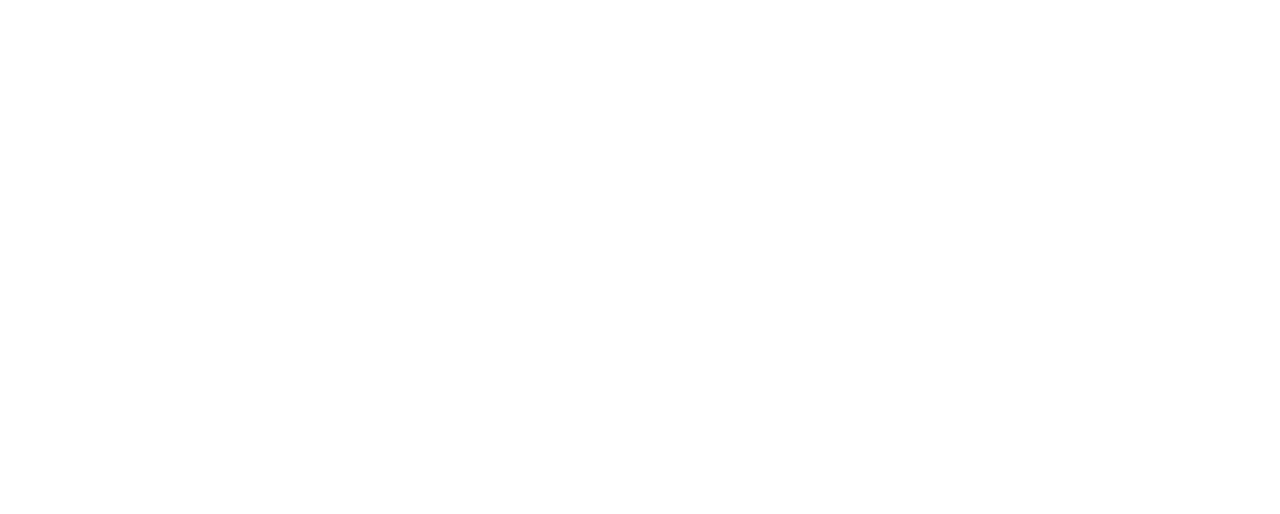
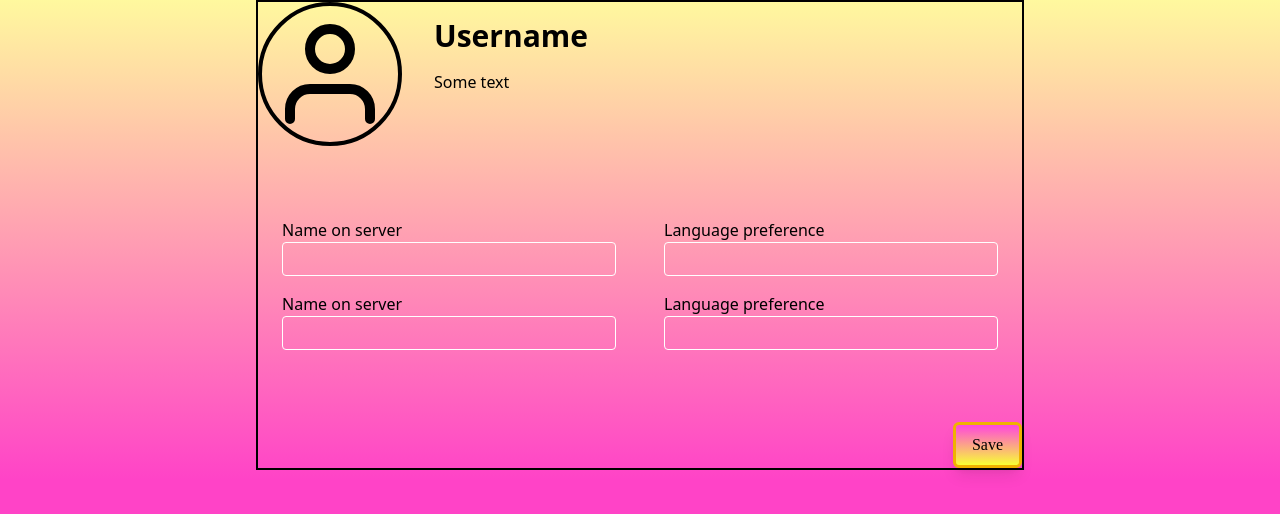
Before and after one commit to JiggyStardust/transcendence, a React (Vite) app in the folder frontend/: page /profile_settings in a window 1280 px wide. Before the commit this address had no page. Shown: the top 514 px of the page. Built offline with nearby package versions, Linux system fonts and the light colour scheme; a web font is replaced by a local one.

Commit message:
Basic layout for profile settings page

```diff
--- a/frontend/src/App.tsx
+++ b/frontend/src/App.tsx
@@ -3,6 +3,7 @@
 import SignIn from "./pages/SignIn";
 import SignUp from "./pages/SignUp";
 import Testing from "./pages/Testing";
+import ProfileSettings from "./pages/ProfileSettings";
 
 function App() {
 
@@ -13,7 +14,8 @@
           <Route path="/" element={<Landing />} />
           <Route path="/signup" element={<SignUp />} />
           <Route path="/signin" element={<SignIn />} />
-		  <Route path="/testing" element={<Testing />} />
+		      <Route path="/testing" element={<Testing />} />
+          <Route path="/profile_settings" element={<ProfileSettings />} />
         </Routes>
       </Router>
     </>
--- a/frontend/src/main.tsx
+++ b/frontend/src/main.tsx
@@ -5,8 +5,8 @@
 
 createRoot(document.getElementById('root')!).render(
   <StrictMode>
-	<div className='bg-gradient dark:bg-gradient-dark text-black dark:text-white'>
-    	<App />
-	</div>
+		<div className='min-h-screen bg-gradient dark:bg-gradient-dark text-black dark:text-white'>
+	    <App />
+		</div>
   </StrictMode>,
 )
--- a/frontend/src/pages/Landing.tsx
+++ b/frontend/src/pages/Landing.tsx
@@ -19,9 +19,10 @@
         <Button to="/signin" variant="primary" size="lg">
           Sign In
         </Button>
-		<Button to="/testing">
-			Testing
-		</Button>
+    		<Button to="/testing">
+    			Testing
+    		</Button>
+        <Button to="/profile_settings">Profile settings</Button>
       </div>
       <ThemeToggle />
     </div>
--- a/frontend/src/pages/ProfileSettings.tsx
+++ b/frontend/src/pages/ProfileSettings.tsx
@@ -1 +1,43 @@
 import { Button } from "../components/Button";
+import { FiUser } from "react-icons/fi";
+import Input from "../components/Input";
+
+const ProfileInfo = ({}) => {
+	return (
+		<div className="flex gap-8">
+			<div className="rounded-full border-4 p-2"><FiUser size="120"/></div>
+			<div className="flex flex-col gap-4 pt-4">
+				<h1 className="font-bold text-3xl">Username</h1>
+				<p>Some text</p>
+			</div>
+		</div>
+	)
+}
+
+const Settings = ({}) => {
+	return (
+		<div className="grid grid-cols-2">
+			<Input id="name" label="Name on server"/>
+			<Input id="language" label="Language preference" />
+			<Input id="name" label="Name on server"/>
+			<Input id="language" label="Language preference" />
+		</div>
+	)
+}
+
+const ProfileSettings = ({}) => {
+
+	return (
+		<div className="flex justify-center">
+			<div className="flex flex-col gap-16 w-3/5 min-w-lg border-2">
+				<ProfileInfo />
+				<Settings />
+				<div className="flex justify-end">
+					<Button>Save</Button>
+				</div>
+			</div>
+		</div>
+	)
+}
+
+export default ProfileSettings;
```
